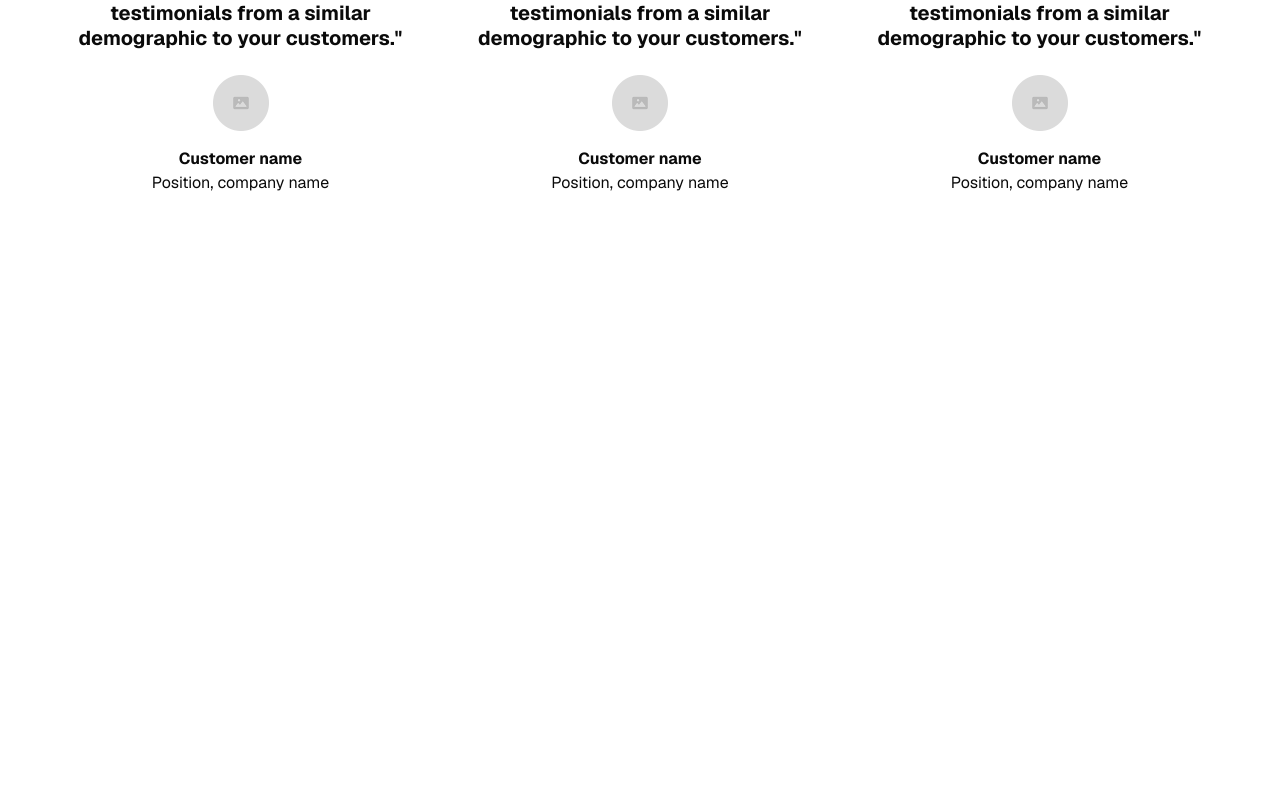
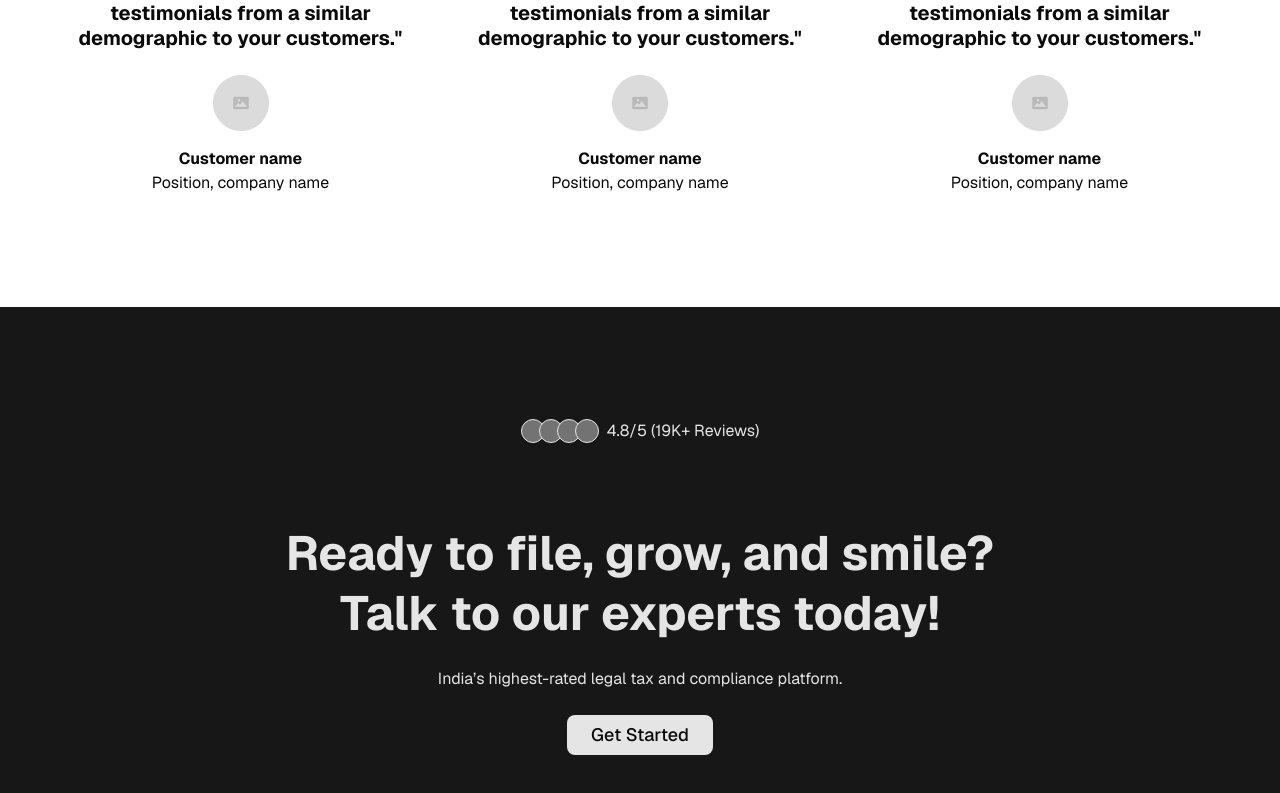
Before and after one commit to 0xdeathstalker/curly-rotary-phone, a Next.js app: page / in a window 1280 px wide. Shown: the part 2440-3233 px from the top of the page. Before the commit the page ends 2747 px from the top, so only its background shows below. Built offline with nearby package versions, Linux system fonts and the light colour scheme.

Commit message:
add: bottom-cta & updated styles

```diff
--- a/src/app/page.tsx
+++ b/src/app/page.tsx
@@ -1,3 +1,4 @@
+import { BottomCTA } from "@/components/sections/bottom-cta";
 import { Hero } from "@/components/sections/hero";
 import { Pricing } from "@/components/sections/pricing";
 import { Testimonials } from "@/components/sections/testimonials";
@@ -5,7 +6,7 @@ import { TrustedCompanies } from "@/components/sections/trusted-companies";
 
 export default function Home() {
   return (
-    <main className="font-sans px-5 md:px-16">
+    <main className="font-sans">
       <Hero />
 
       <TrustedCompanies />
@@ -13,6 +14,8 @@ export default function Home() {
       <Pricing />
 
       <Testimonials />
+
+      <BottomCTA />
     </main>
   );
 }
--- /dev/null
+++ b/src/components/sections/bottom-cta.tsx
@@ -0,0 +1,30 @@
+import { Button } from "@/components/ui/button";
+
+export function BottomCTA() {
+  return (
+    <section className="bg-neutral-900 text-neutral-200 flex flex-col items-center justify-center py-12 md:py-28 px-5 md:px-16">
+      <div className="flex items-center gap-2 mb-10 md:mb-20">
+        <div className="flex items-center">
+          <div className="bg-muted-foreground border rounded-full size-6" />
+          <div className="bg-muted-foreground border rounded-full size-6 -ml-1.5" />
+          <div className="bg-muted-foreground border rounded-full size-6 -ml-1.5" />
+          <div className="bg-muted-foreground border rounded-full size-6 -ml-1.5" />
+        </div>
+
+        <span>4.8/5 (19K+ Reviews)</span>
+      </div>
+
+      <div className="space-y-6 flex flex-col items-center justify-center">
+        <h1 className="text-5xl text-center leading-tight font-bold max-w-3xl">
+          Ready to file, grow, and smile? Talk to our experts today!
+        </h1>
+
+        <p>India’s highest-rated legal tax and compliance platform.</p>
+
+        <Button size="lg" className="text-lg bg-neutral-200 text-foreground">
+          Get Started
+        </Button>
+      </div>
+    </section>
+  );
+}
--- a/src/components/sections/hero.tsx
+++ b/src/components/sections/hero.tsx
@@ -5,7 +5,7 @@ import { Input } from "@/components/ui/input";
 
 export function Hero() {
   return (
-    <section className="flex flex-col lg:flex-row items-center justify-center gap-20 py-12 md:py-28">
+    <section className="flex flex-col lg:flex-row items-center justify-center gap-20 py-12 md:py-28 px-5 md:px-16">
       <div className="space-y-6 max-w-[700px]">
         <h1 className="text-2xl md:text-5xl lg:text-[56px] font-bold leading-[120%]">
           Incorporate Your Private Limited Company Hassle-Free
--- a/src/components/sections/pricing.tsx
+++ b/src/components/sections/pricing.tsx
@@ -12,7 +12,7 @@ import { cn } from "@/lib/utils";
 
 export function Pricing() {
   return (
-    <section className="py-12 md:py-28">
+    <section className="py-12 md:py-28 px-5 md:px-16">
       <div className="space-y-6">
         <h1 className="text-center text-2xl sm:text-4xl lg:text-5xl leading-tight font-bold">
           Right Plan for Your Business
@@ -49,7 +49,7 @@ export function Pricing() {
                   href="#"
                   className={cn(
                     buttonVariants({ variant: "default", size: "lg" }),
-                    "text-base",
+                    "text-base"
                   )}
                 >
                   Get Started
--- a/src/components/sections/testimonials.tsx
+++ b/src/components/sections/testimonials.tsx
@@ -3,7 +3,7 @@ import WebflowIcon from "@/assets/icons/webflow.svg";
 
 export function Testimonials() {
   return (
-    <section className="flex overflow-x-auto md:overflow-x-hidden items-center md:justify-evenly gap-12">
+    <section className="flex overflow-x-auto md:overflow-x-hidden items-center md:justify-evenly gap-12 px-5 md:px-16">
       {[0, 1, 2].map((idx) => (
         <div
           key={idx}
--- a/src/components/sections/trusted-companies.tsx
+++ b/src/components/sections/trusted-companies.tsx
@@ -3,7 +3,7 @@ import WebflowIcon from "@/assets/icons/webflow.svg";
 
 export function TrustedCompanies() {
   return (
-    <section className="w-full h-[152px] lg:h-[228px] flex items-center justify-center lg:justify-between">
+    <section className="w-full h-[152px] lg:h-[228px] flex items-center justify-center lg:justify-between px-5 md:px-16">
       <h2 className="hidden lg:inline-block text-2xl font-bold max-w-[320px]">
         Used by the world's most average companies
       </h2>
```
